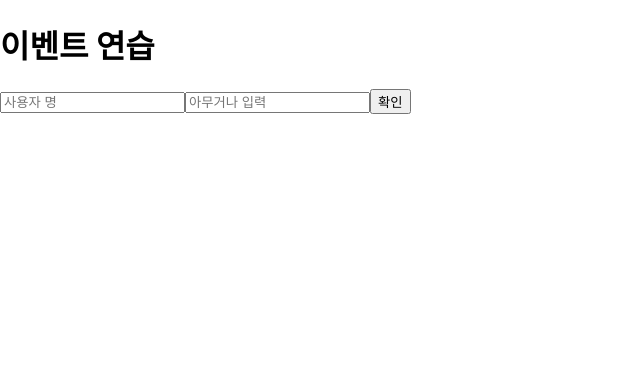
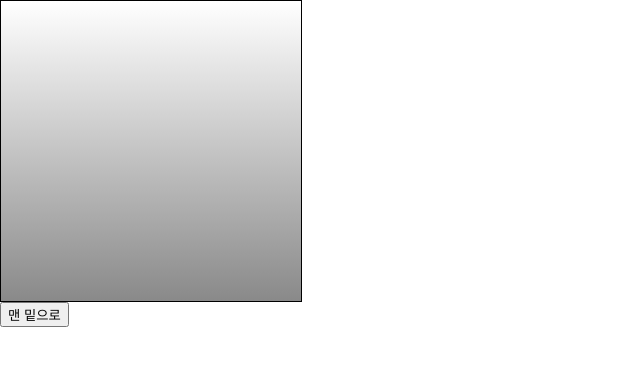
Before and after one commit to WooBinJang/-, a React (Create React App) app: page / in a window 1280 px wide. Shown: the top 366 px of the page, without its empty margins (0-640 px from the left). Built offline with nearby package versions, Linux system fonts and the light colour scheme.

Commit message:
리액트를 다루는 기술 / ref

```diff
--- a/src/App.js
+++ b/src/App.js
@@ -1,13 +1,23 @@
 import { Component } from "react";
-import Counter from "./Counter";
-import EventPractice from "./EventPractice";
-import EventPractice_fnc from "./EventPractice_fnc";
-import Mycomponent from "./Mycomponent";
-import Say from "./Say";
+import ScrollBox from "./ScrollBox";
 
 class App extends Component {
   render() {
-    return <EventPractice_fnc />;
+    return (
+      <div>
+        <ScrollBox ref={(ref) => (this.scrollBox = ref)} />
+        {/*
+        리액트에서 컴포넌트에도 ref를 달 수 있디.
+        컴포넌트 내부에 있는 DOM을 컴포넌트 외부에서 사용할 뗴 쓴다.
+        */}
+        <button onClick={() => this.scrollBox.scrollToBottom()}>
+          {/*
+          내부의 메서드 및 멤버 변수에도 접근이 가능하다.
+          */}
+          맨 밑으로
+        </button>
+      </div>
+    );
   }
 }
 export default App;
--- /dev/null
+++ b/src/ScrollBox.js
@@ -0,0 +1,57 @@
+import React, { Component } from "react";
+
+class ScrollBox extends Component {
+  scrollToBottom = () => {
+    console.log(this.box);
+    const { scrollHeight, clientHeight } = this.box; // 비구조화 할당
+    // scrollHeight : 스크롤이 있는 박스 안의 div 높이
+    // clientHeight : 스크롤이 이쓴 박스의 높이
+    // scrollTop :새로 스크롤 바의 위치
+    this.box.scrollTop = scrollHeight - clientHeight; //스크롤바 맨 아래쪽 좌표
+  };
+  render() {
+    const style = {
+      border: "1px solid black",
+      height: "300px",
+      width: "300px",
+      overflow: "auto",
+      positon: "relative",
+    };
+
+    const innerStyle = {
+      width: "100%",
+      height: "650px",
+      background: "linear-gradient(white ,black)",
+    };
+
+    return (
+      <div
+        style={style}
+        ref={(ref) => {
+          this.box = ref;
+          //this.box는 div 요소의 DOM 가르킨다.
+        }}
+      >
+        <div style={innerStyle}></div>
+      </div>
+    );
+  }
+}
+
+export default ScrollBox;
+
+/*
+
+ref
+컴포넌트 내부에서 DOM에 직접 접근해야 할 때 사용한다.
+ref는 전역적으로 작동하지 않으며 컴포넌트 내부에서만 작동한다.
+d는 유일성을 가지므로 재사용성이 요구되는 컴포넌트 성격과 맞지 않으므로 ref 를 시용한다.
+
+DOM을 꼭 사용해야 하는 상황
+state를 사용만으로 해결할 수 없는 기능이 있다
+- 특정 input에 포커스
+- 스크롤 박스 조작
+- Canvas 요소에 그림 그리기 등
+DOM 직접적으로 접근해야 한다, 이를 위해 ref를 사용한디
+
+*/
```
Also changed, not shown: src/VaildationSample.css (added, +7 -0 lines), src/VaildationSample.js (added, +50 -0 lines), src/logo.svg (deleted), 1 other file (tests, documents, lock files or other folders).
